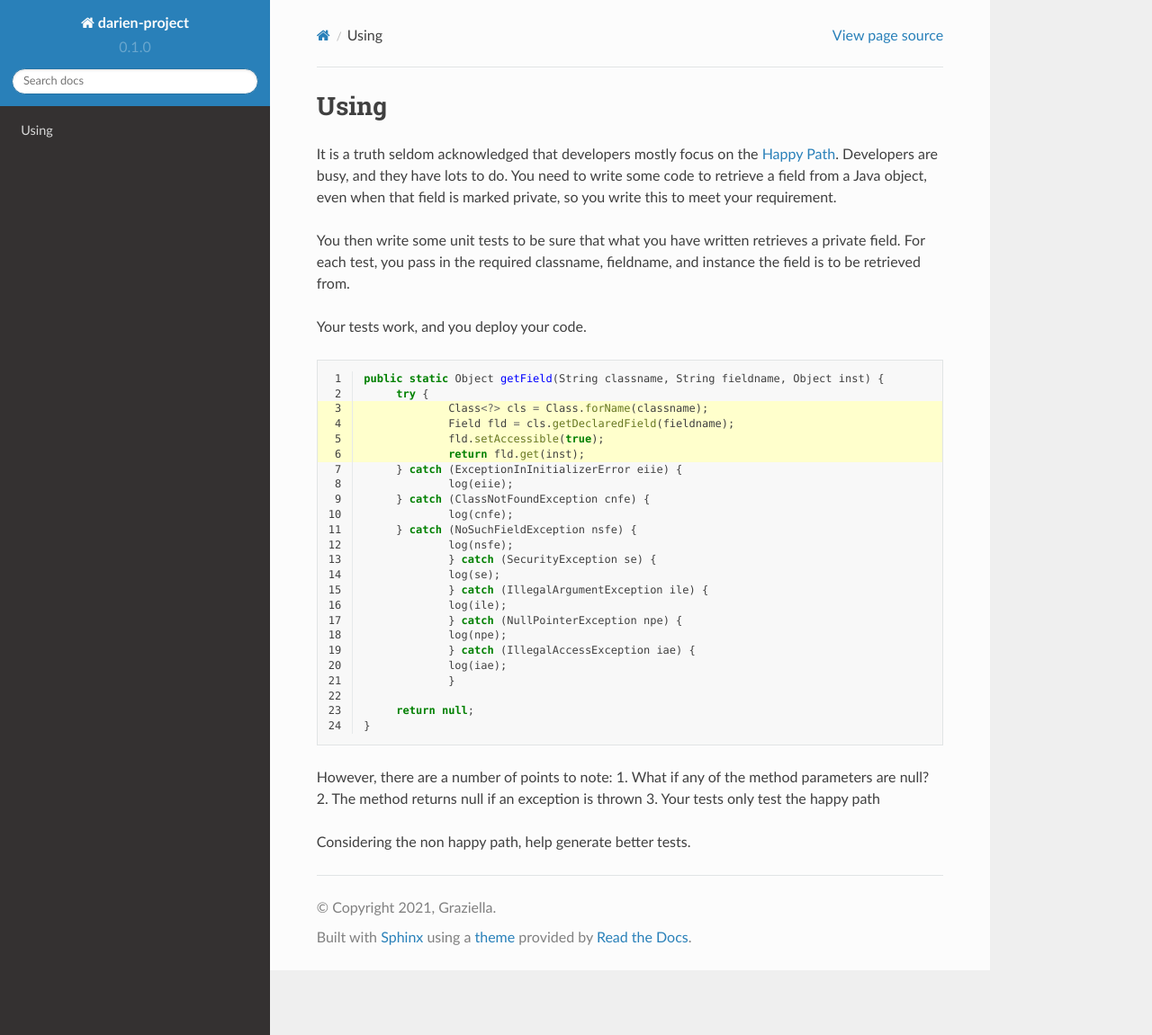
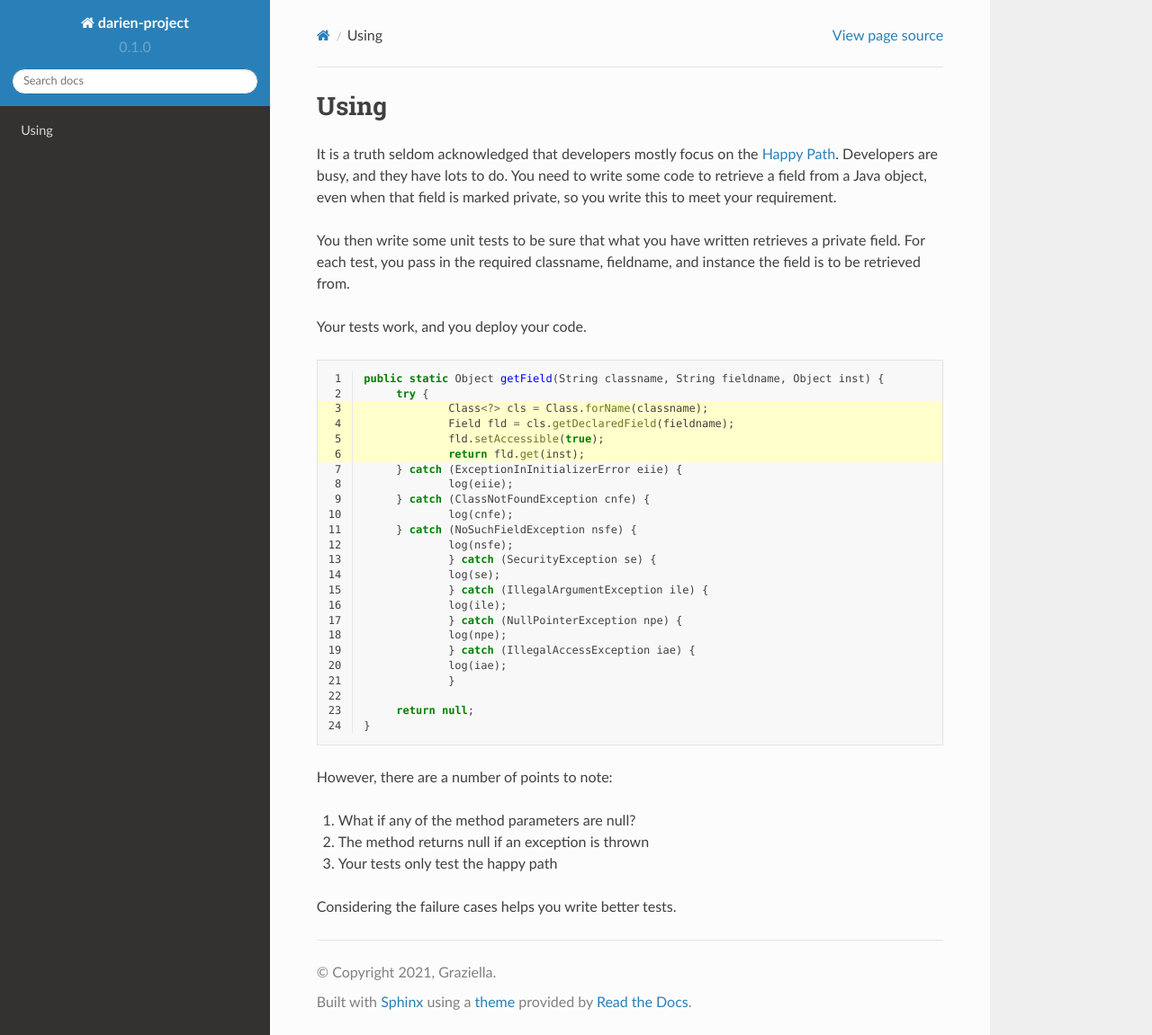
Before and after one commit to jh-evans/readthedocs, a Sphinx documentation site: the page built from docs/source/using.rst, in a window 1280 px wide and 1151 px high. Shown: the whole window at 90% size. Built offline with Sphinx 7.4.7 and the Read the Docs theme 2.0.0, drawn with Linux system fonts in a browser that asks for light colours.

Commit message:
Update using.rst

```diff
--- a/docs/source/using.rst
+++ b/docs/source/using.rst
@@ -38,8 +38,9 @@ Your tests work, and you deploy your code.
    }
 
 However, there are a number of points to note:
+
 1. What if any of the method parameters are null?
 2. The method returns null if an exception is thrown
 3. Your tests only test the happy path
 
-Considering the non happy path, help generate better tests.
+Considering the failure cases helps you write better tests.
```
